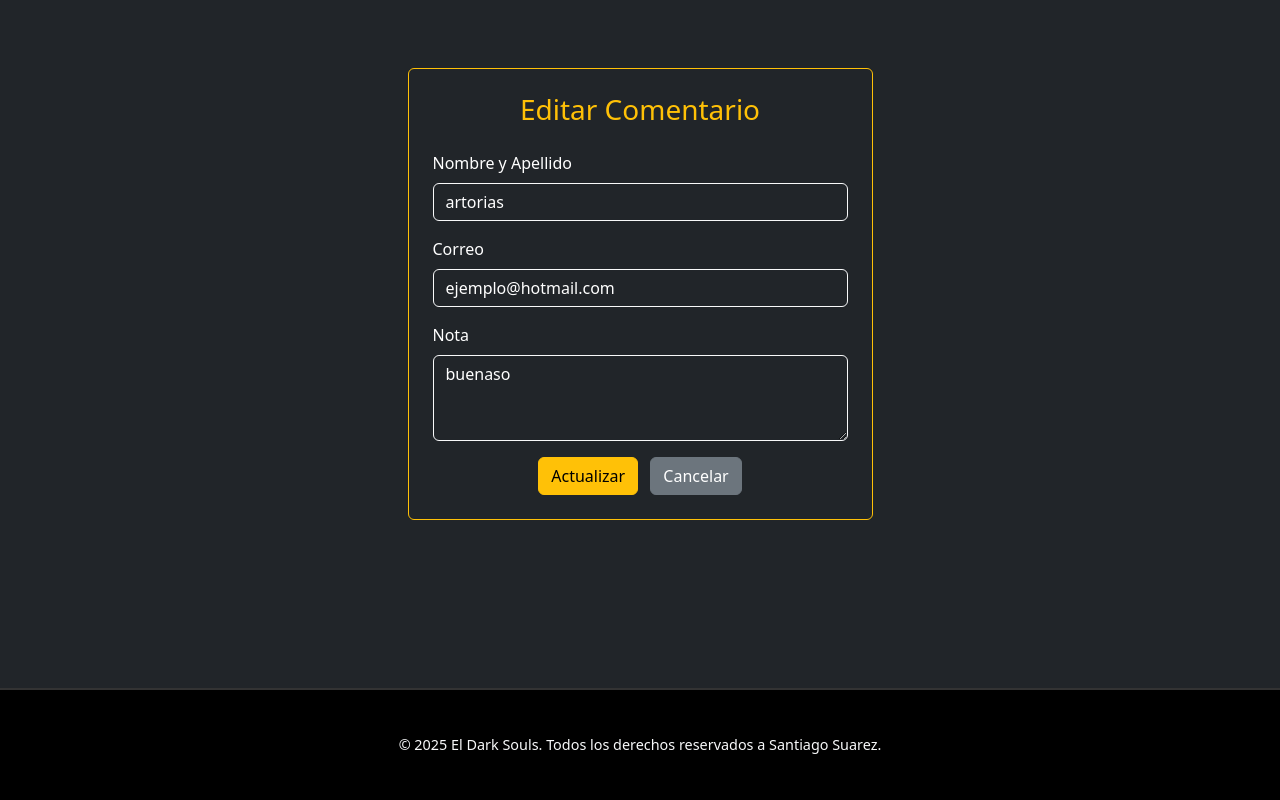
After one commit to Santiago-El-Isseles/proyecto_prog4, a PHP site: page /proyecto_prog4/edit_index.php?edit=1 in a window 1280 px wide. The commit adds this page. Run offline with PHP 8.4, Linux system fonts and the light colour scheme; data comes from the database, SQL or seed files in the repository.

Commit message:
edit_comment.php y delete_comment.php funcionales
Se ha añadido la funcionalidad de poder editar y eliminar comentarios con los controladores edit_comment.php y delete_comment.php, la seccion mini-crud ha sido adaptada a esos dos nuevo elementos, ademas se ha añadido una nueva pantalla como redireccion con id para editar comentarios edit_index.php (muy parecida a la explicada en clases)

```diff
--- /dev/null
+++ b/proyecto_prog4/edit_index.php
@@ -0,0 +1,56 @@
+<?php
+include("model/conn.php");
+
+$id = $_GET['edit'] ?? null;
+if (!$id) {
+    echo "<div class='alert alert-danger text-center mt-3'>ID no válido.</div>";
+    exit;
+}
+$sql = $conn->query("SELECT * FROM comments WHERE id = $id");
+$datos = $sql->fetch_object();
+?>
+
+<!DOCTYPE html>
+<html lang="es">
+<head>
+    <meta charset="UTF-8">
+    <title>Editar Comentario</title>
+    <link rel="stylesheet" href="index.css">
+    <link href="https://cdn.jsdelivr.net/npm/bootstrap@5.3.3/dist/css/bootstrap.min.css" rel="stylesheet">
+</head>
+<body class="bg-dark text-white d-flex flex-column min-vh-100">
+<div class="container mt-5 flex-grow-1">
+    <form method="POST" action="controller/edit_comment.php" class="col-md-5 mx-auto border border-warning p-4 rounded bg-dark">
+        <h3 class="text-center text-warning mb-4">Editar Comentario</h3>
+
+        <input type="hidden" name="id" value="<?= $datos->id ?>">
+
+        <div class="mb-3">
+            <label class="form-label">Nombre y Apellido</label>
+            <input type="text" name="nombreyapellido" class="form-control bg-dark text-white border-light" value="<?= $datos->nombreyapellido ?>" required>
+        </div>
+
+        <div class="mb-3">
+            <label class="form-label">Correo</label>
+            <input type="email" name="email" class="form-control bg-dark text-white border-light" value="<?= $datos->email ?>" required>
+        </div>
+
+        <div class="mb-3">
+            <label class="form-label">Nota</label>
+            <textarea name="nota" class="form-control bg-dark text-white border-light" rows="3" required><?= $datos->nota ?></textarea>
+        </div>
+
+        <div class="text-center">
+            <button type="submit" name="btnupdate" class="btn btn-warning">Actualizar</button>
+            <a href="index.php" class="btn btn-secondary ms-2">Cancelar</a>
+        </div>
+    </form>
+
+</div>
+    <footer class="py-4 bg-black text-light mt-auto">
+            <div class="container">
+                <p>&copy; 2025 El Dark Souls. Todos los derechos reservados a Santiago Suarez.</p>
+            </div>
+        </footer>
+</body>
+</html>
--- a/proyecto_prog4/index.php
+++ b/proyecto_prog4/index.php
@@ -249,8 +249,8 @@
                                 <td><?= $datos->email ?></td>
                                 <td><?= $datos->nota ?></td>
                                 <td><?= $datos->fechanota ?></td>
-                                <td><a href="edit_index.php?id=<?= $datos->id ?>" class="btn btn-sm btn-light"><i class="fa-solid fa-pencil"></i></a></td>
-                                <td><a href="delete_index.php?id=<?= $datos->id ?>" class="btn btn-sm btn-danger" onclick="return confirm('¿Desea eliminar este comentario?')"><i class="fa-solid fa-trash"></i></a></td>
+                                <td><a href="edit_index.php?edit=<?= $datos->id ?>" class="btn btn-sm btn-light" onclick="return confirm('¿Desea editar este comentario?')"><i class="fa-solid fa-pencil"></i></a></td>
+                                <td><a href="controller/delete_comment.php?id=<?= $datos->id ?>" class="btn btn-sm btn-danger" onclick="return confirm('¿Desea eliminar este comentario?')"><i class="fa-solid fa-trash"></i></a></td>
                             </tr>
                             <?php endwhile; ?>
                         </tbody>
```
Also changed, not shown: proyecto_prog4/controller/delete_comment.php (+18 -0 lines), proyecto_prog4/controller/edit_comment.php (+30 -0 lines).
